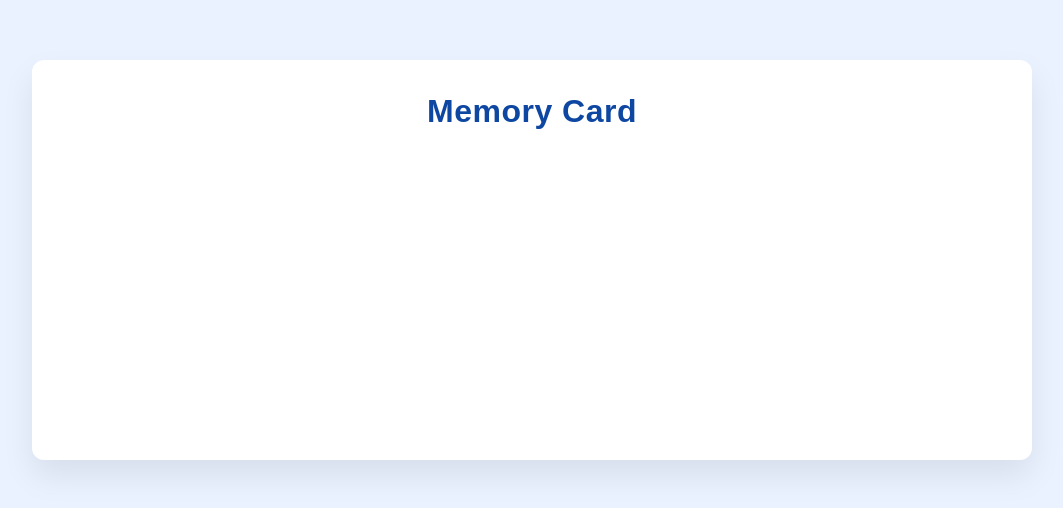
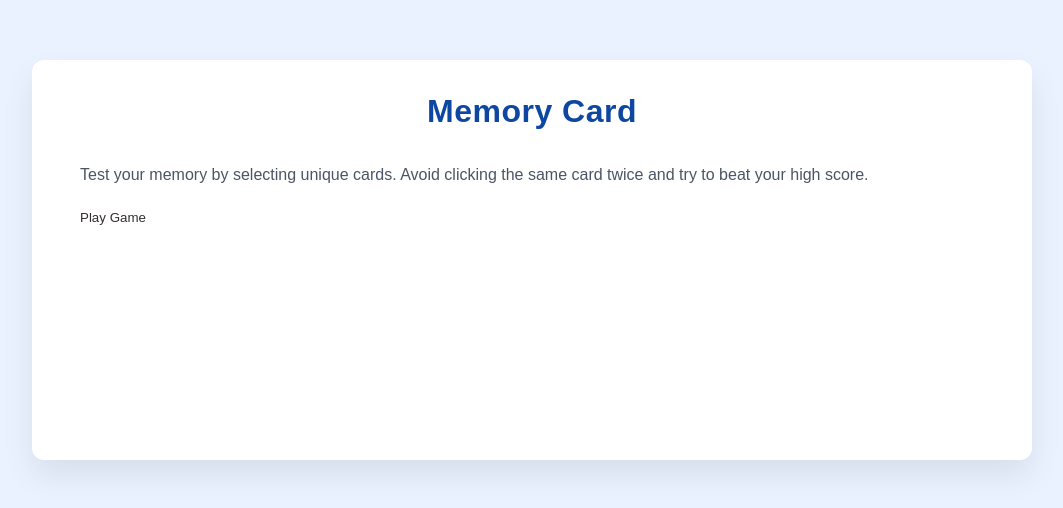
Before and after one commit to catalinbroinas/memory-card, a React (Vite) app: page / in a window 1280 px wide. Shown: the part 140-648 px from the top of the page, without its empty margins (108-1171 px from the left). Built offline with nearby package versions, Linux system fonts and the light colour scheme.

Commit message:
feat(GameInfo): add component structure

```diff
--- /dev/null
+++ b/src/react/components/features/Game/StartScreen/GameInfo.jsx
@@ -0,0 +1,15 @@
+
+function GameInfo() {
+  return (
+    <div className="game-info">
+      <p className="game-info__desc">
+        Test your memory by selecting unique cards.
+        Avoid clicking the same card twice and try to beat your high score.
+      </p>
+
+      <button className="btn-primary">Play Game</button>
+    </div>
+  );
+}
+
+export default GameInfo;
--- a/src/react/components/features/Game/StartScreen/StartScreen.jsx
+++ b/src/react/components/features/Game/StartScreen/StartScreen.jsx
@@ -1,7 +1,10 @@
+import GameInfo from "./GameInfo";
 
 function StartScreen() {
   return (
-    <section className="start-screen"></section>
+    <section className="start-screen">
+      <GameInfo />
+    </section>
   );
 }
 
```
